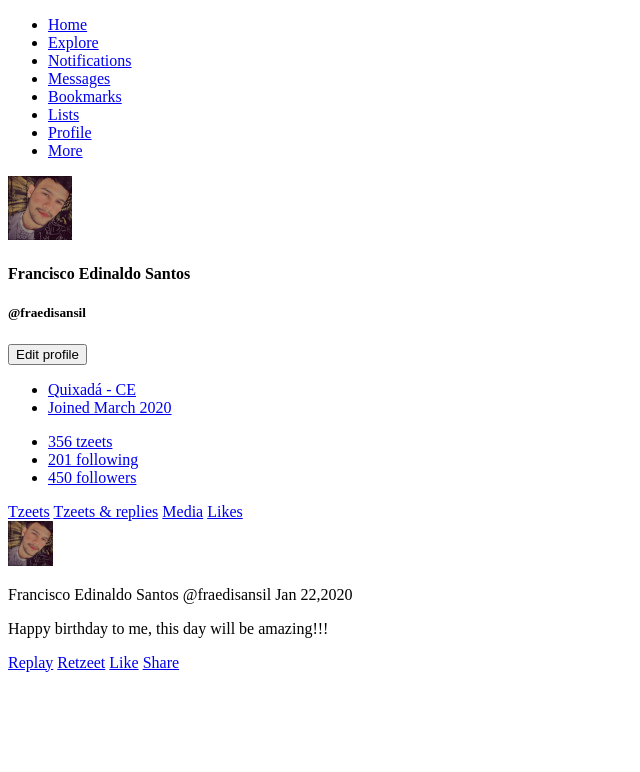
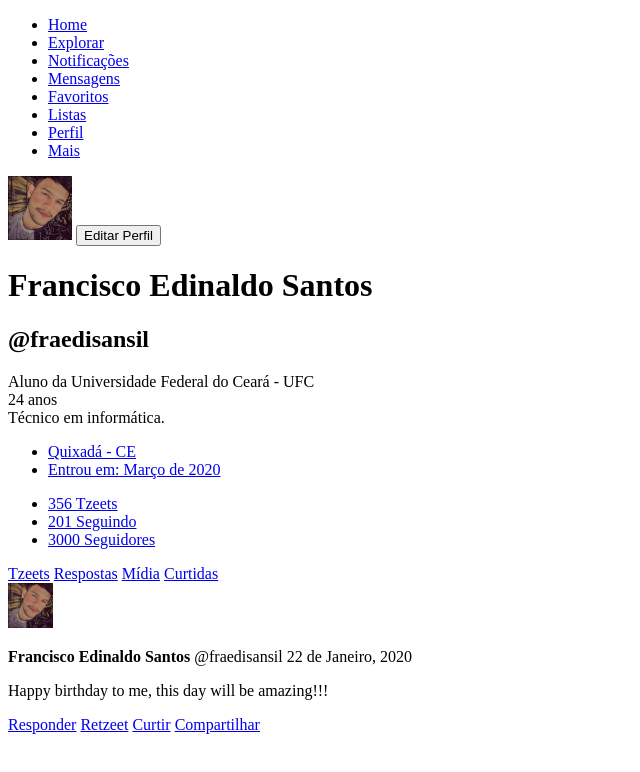
Before and after one commit to edinaldoGit/Tzeeter, a plain HTML site: page index.html in a window 1280 px wide. Shown: the whole page, without its empty margins (0-640 px from the left). Drawn offline with Linux system fonts and the light colour scheme.

Commit message:
LE02 - Concluída

```diff
--- a/index.html
+++ b/index.html
@@ -1,65 +1,71 @@
 <!DOCTYPE html>
-<html lang="en">
+<html lang="pt-BR">
 <head>
     <meta charset="UTF-8">
     <meta name="viewport" content="width=device-width, initial-scale=1.0">
-    <title>Tzeeter</title>
+    <title>Tzeeter - Perfil de Francisco</title>
+    <link rel="stylesheet" href="css/style.css">
 </head>
 <body>
-    <!-- Informação 1-->
-    <ul>
-        <li><a href="#">Home</a></li>
-        <li><a href="#">Explore</a></li>
-        <li><a href="#">Notifications</a></li>
-        <li><a href="#">Messages</a></li>
-        <li><a href="#">Bookmarks</a></li>
-        <li><a href="#">Lists</a></li>
-        <li><a href="#">Profile</a></li>
-        <li><a href="#">More</a></li>
-    </ul>
+    <!-- Navegação -->
+    <nav class="navegacao">
+        <ul>
+            <li><a href="#">Home</a></li>
+            <li><a href="#">Explorar</a></li>
+            <li><a href="#">Notificações</a></li>
+            <li><a href="#">Mensagens</a></li>
+            <li><a href="#">Favoritos</a></li>
+            <li><a href="#">Listas</a></li>
+            <li><a href="#">Perfil</a></li>
+            <li><a href="#">Mais</a></li>
+        </ul>
+    </nav>
 
-    <!-- Informação 2 -->
-    <img src="img/fotodousuario.jpg" alt="Foto de perfil do usuário">
+    <!-- Perfil do Usuário -->
+    <header class="perfil">
+        <img src="img/fotodousuario.jpg" alt="Foto de perfil de Francisco Edinaldo Santos">
+        <button>Editar Perfil</button>
+        <h1>Francisco Edinaldo Santos</h1>
+        <h2>@fraedisansil</h2>
+        <p class="description_profile">Aluno da Universidade Federal do Ceará - UFC<br>24 anos<br>Técnico em informática.</p>
+        <ul>
+            <li><a href="#" class="localizacao">Quixadá - CE</a></li>
+            <li><a href="#" class="data_de_ingresso">Entrou em: Março de 2020</a></li>
+        </ul>
+    </header>
 
-    <!-- Informação 3 -->
-    <h4> Francisco Edinaldo Santos</h4>
+    <!-- Estatísticas -->
+    <section class="estatisticas">
+        <ul>
+            <li><a href="#"><span class="numero">356</span> Tzeets</a></li>
+            <li><a href="#"><span class="numero">201</span> Seguindo</a></li>
+            <li><a href="#"><span class="numero">3000</span> Seguidores</a></li>
+        </ul>
+    </section>
 
-    <!-- Informação 4 -->
-    <h5> @fraedisansil</h5>
+    <!-- Navegação de Publicações -->
+    <section class="publicacoes">
+        <nav>
+            <a href="#">Tzeets</a>
+            <a href="#">Respostas</a>
+            <a href="#">Mídia</a>
+            <a href="#">Curtidas</a>
+        </nav>
+    </section>
 
-    <!-- Informação 5 -->
-    <button>Edit profile</button>
-
-    <!-- Informação 6 -->
-    <ul>
-        <li><a href="#">Quixadá - CE</a></li>
-        <li><a href="#">Joined March 2020</a></li>
-    </ul>
-
-    <!-- Informação 7 -->
-    <ul>
-        <li><a href="#">356 tzeets</a></li>
-        <li><a href="#">201 following</a></li>
-        <li><a href="#">450 followers</a></li>
-    </ul>
-
-    <a href="#">Tzeets</a>
-    <a href="#">Tzeets & replies</a>
-    <a href="#">Media</a>
-    <a href="#">Likes</a>
-
-    <!-- Informação 8 -->
-    <section>
-        <img src="img/fotodousuariop.jpg" alt="Foto do usuário">
-        <p>Francisco Edinaldo Santos @fraedisansil Jan 22,2020</p>
-        <p>
-            Happy birthday to me, this day will be amazing!!!
-        </p>
-        <a href="#">Replay</a>
-        <a href="#">Retzeet</a>
-        <a href="#">Like</a>
-        <a href="#">Share</a>
-
-    </section>
+    <!-- Publicação -->
+    <article class="publicacao">
+        <img src="img/fotodousuariop.jpg" alt="ícone do usuário">
+        <p><strong><span class="nome_completo">Francisco Edinaldo Santos </span></strong><span class="nome_usuario">@fraedisansil </span><span class="data_tzeet">22 de Janeiro, 2020</span></p>
+        <div class="conteudo">
+            <p>Happy birthday to me, this day will be amazing!!!</p>
+        </div>
+        <div class="acoes">
+            <a href="#" class="reply">Responder</a>
+            <a href="#" class="retzeet">Retzeet</a>
+            <a href="#" class="like">Curtir</a>
+            <a href="#" class="share">Compartilhar</a>
+        </div>
+    </article>
 </body>
 </html>
```
